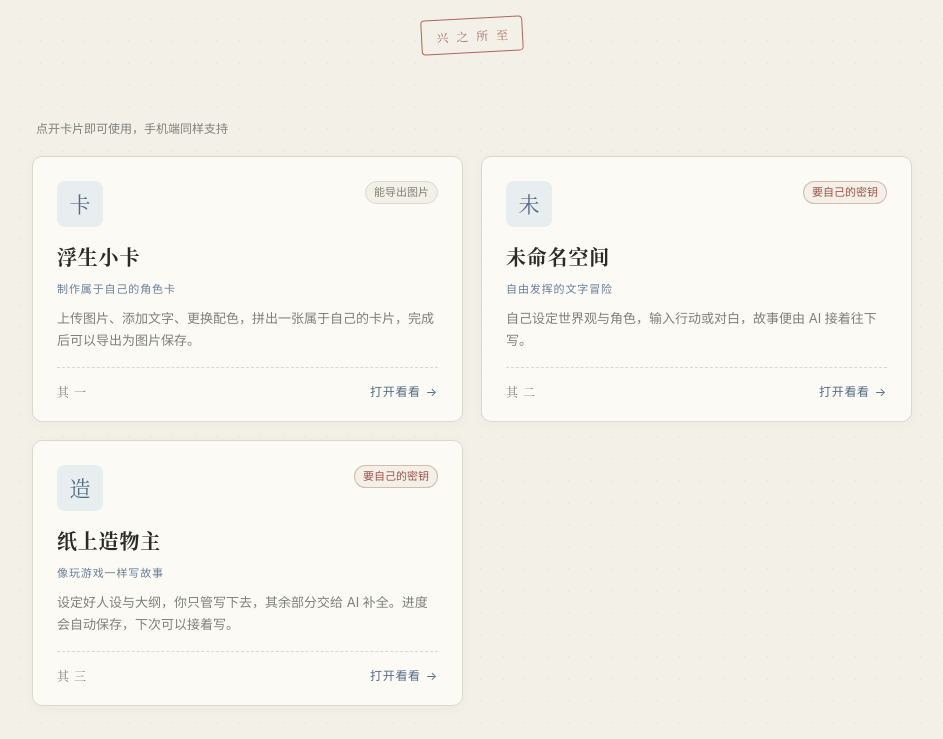
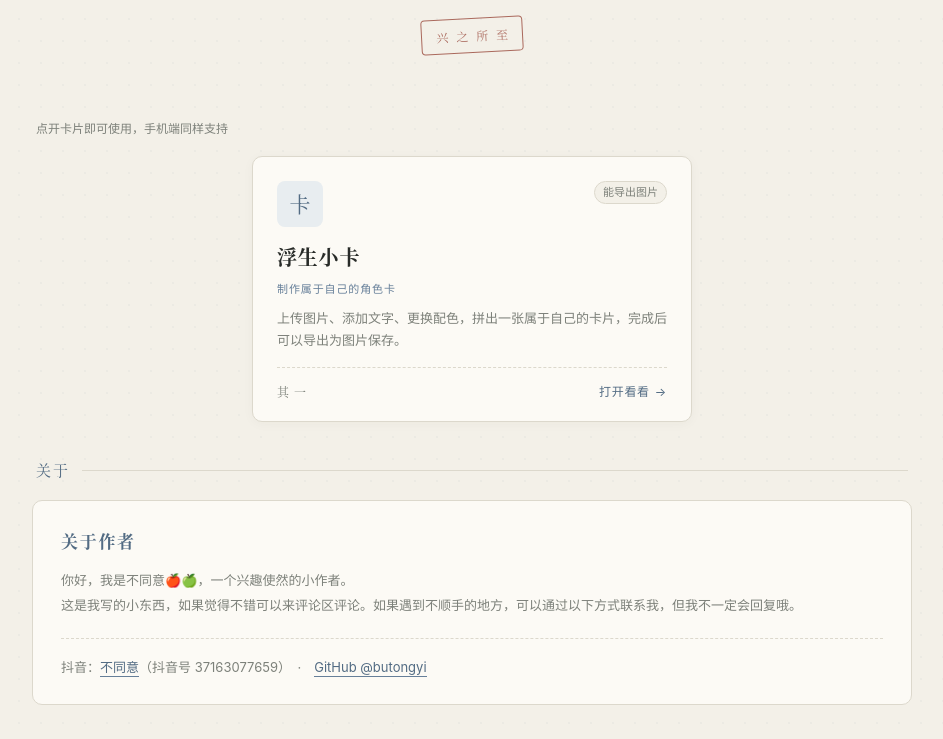
Before and after one commit to butongyi/butongyi.github.io, a plain HTML site: page index.html in a window 1280 px wide. Shown: the part 190-929 px from the top of the page, without its empty margins (168-1111 px from the left). Drawn offline with Linux system fonts and the light colour scheme.

Commit message:
Add files via upload

```diff
--- a/index.html
+++ b/index.html
@@ -4,7 +4,7 @@
 <meta charset="UTF-8">
 <meta name="viewport" content="width=device-width, initial-scale=1, viewport-fit=cover">
 <title>我的工具箱</title>
-<meta name="description" content="不同意做的几个小工具，打开就能用。">
+<meta name="description" content="不同意写的小东西，打开就能用。">
 <style>
 :root{
   --paper:#F3F0E8;
@@ -53,6 +53,7 @@ h1{font-family:var(--serif);font-weight:600;font-size:40px;letter-spacing:.12em;
 .section-note{font-size:12px;color:var(--muted);margin:36px 4px 18px}
 
 .grid{display:grid;grid-template-columns:repeat(2,1fr);gap:18px}
+.grid:has(.card:only-child){grid-template-columns:minmax(0,440px);justify-content:center}
 .card{
   position:relative;display:block;text-decoration:none;color:inherit;background:var(--card);
   border:1px solid var(--line);border-radius:var(--radius);padding:24px 24px 20px;overflow:hidden;
@@ -135,34 +136,12 @@ footer{margin-top:40px;text-align:center;color:var(--muted);font-size:12px;line-
       <div class="card-foot"><span class="count">其 一</span><span class="enter">打开看看 <span class="arrow">→</span></span></div>
     </a>
 
-    <a class="card" href="games/weimingmingkongjian.html">
-      <div class="card-top">
-        <div class="icon">未</div>
-        <div class="tags"><span class="tag ai">要自己的密钥</span></div>
-      </div>
-      <h2>未命名空间</h2>
-      <div class="feature">自由发挥的文字冒险</div>
-      <p>自己设定世界观与角色，输入行动或对白，故事便由 AI 接着往下写。</p>
-      <div class="card-foot"><span class="count">其 二</span><span class="enter">打开看看 <span class="arrow">→</span></span></div>
-    </a>
-
-    <a class="card" href="games/zhishang-zaowuzhu.html">
-      <div class="card-top">
-        <div class="icon">造</div>
-        <div class="tags"><span class="tag ai">要自己的密钥</span></div>
-      </div>
-      <h2>纸上造物主</h2>
-      <div class="feature">像玩游戏一样写故事</div>
-      <p>设定好人设与大纲，你只管写下去，其余部分交给 AI 补全。进度会自动保存，下次可以接着写。</p>
-      <div class="card-foot"><span class="count">其 三</span><span class="enter">打开看看 <span class="arrow">→</span></span></div>
-    </a>
-
   </main>
 
   <div class="section-label">关于</div>
   <section class="about">
     <h3>关于作者</h3>
-    <p>你好，我是不同意🍎🍏，一个兴趣使然的小作者。<br>这是我写的几个小工具，如果觉得不错可以来评论区评论。如果遇到不顺手的地方，可以通过以下方式联系我，但我不一定会回复哦。</p>
+    <p>你好，我是不同意🍎🍏，一个兴趣使然的小作者。<br>这是我写的小东西，如果觉得不错可以来评论区评论。如果遇到不顺手的地方，可以通过以下方式联系我，但我不一定会回复哦。</p>
     <div class="contact">
       抖音：<a href="https://www.douyin.com/user/MS4wLjABAAAAlM9tMULO53X5Q0Kn--dKTlHsjAAZe6PFTMq9GSatP4W1DB4UQ8Ld2p4_8pwSyWXq" target="_blank" rel="noopener">不同意</a>（抖音号 37163077659）　·　<a href="https://github.com/butongyi" target="_blank" rel="noopener">GitHub @butongyi</a>
     </div>
```
